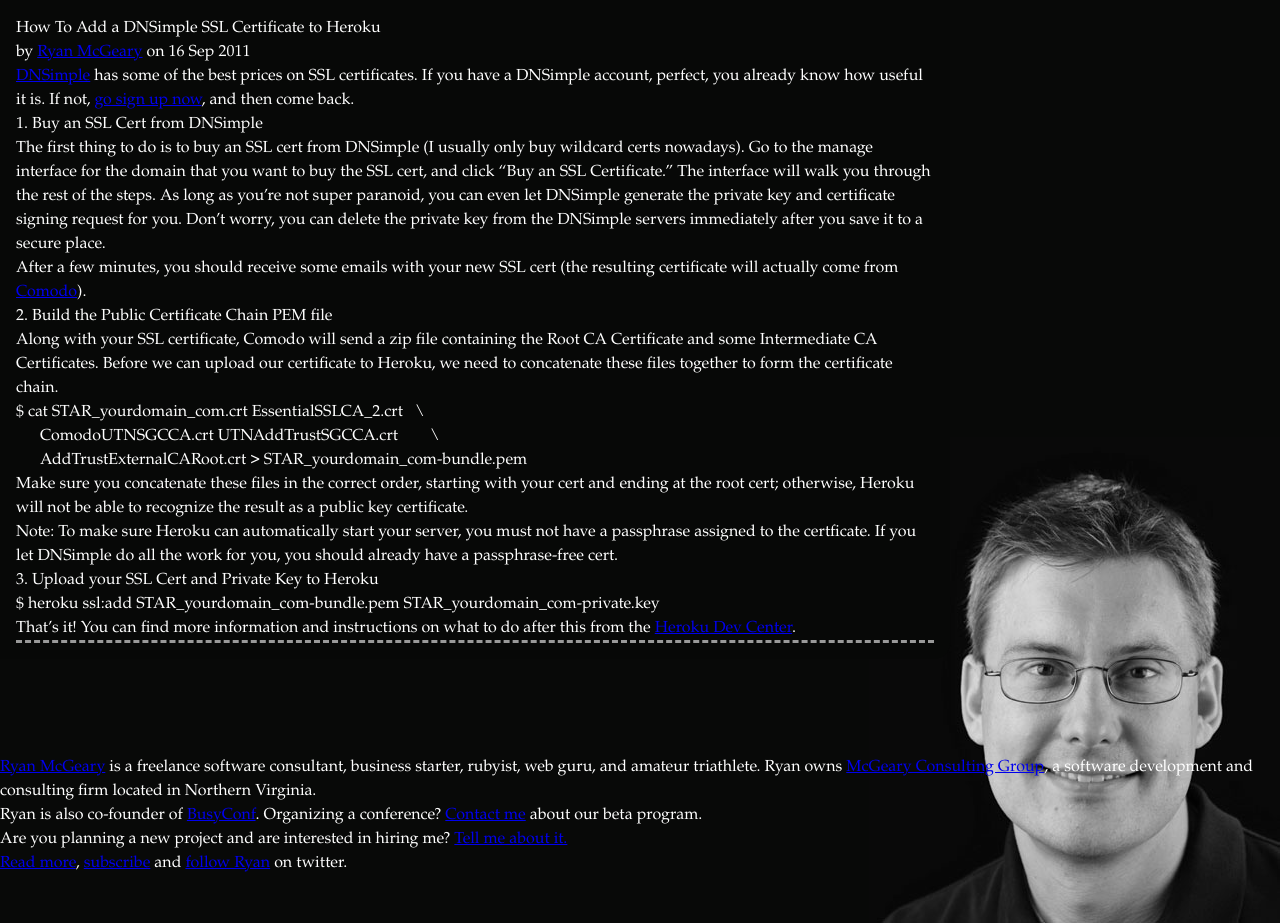
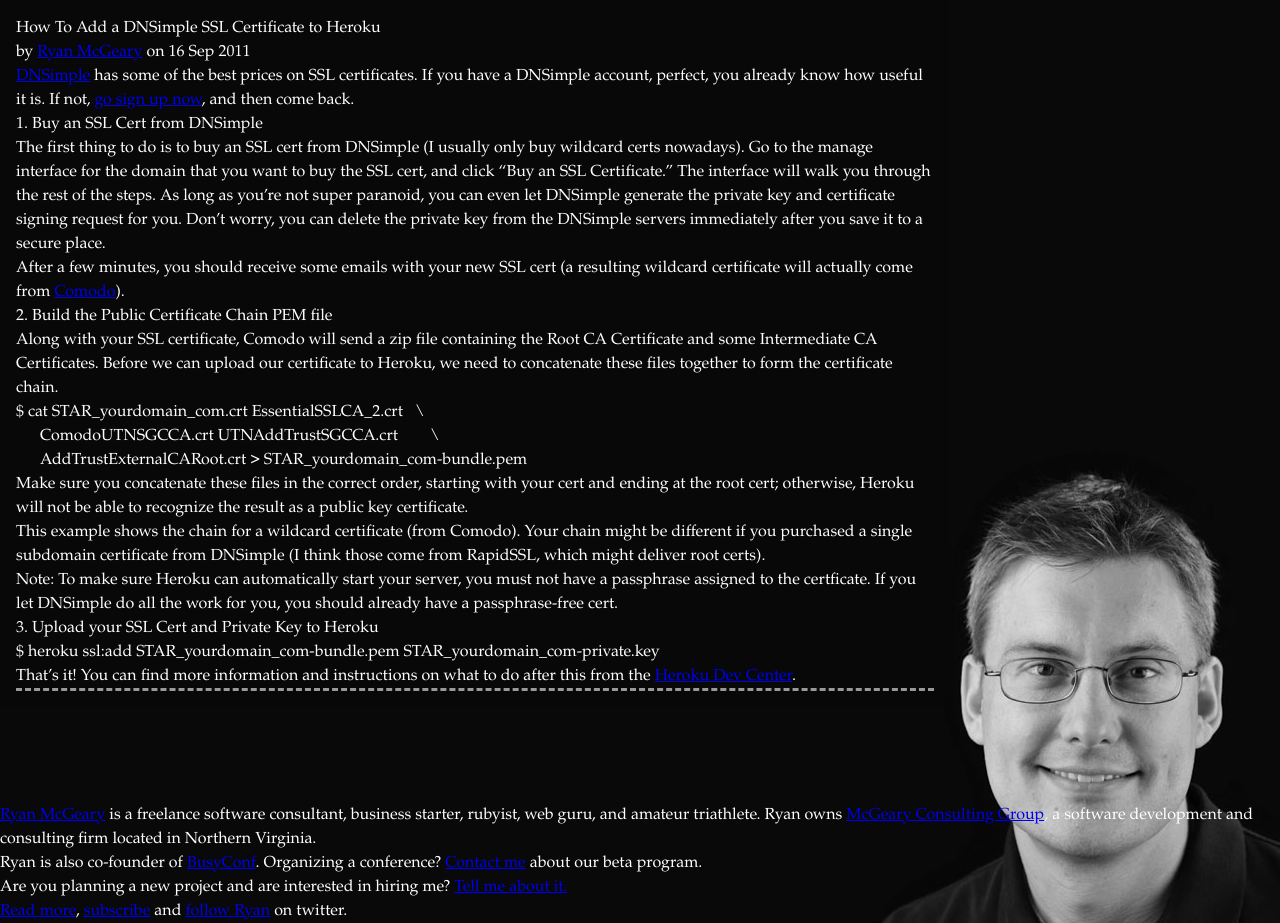
Before and after one commit to rmm5t/ryan.mcgeary.org, a Jekyll site: the page built from _posts/2011-09-16-how-to-add-a-dnsimple-ssl-certificate-to-heroku.md, in a window 1280 px wide and 923 px high. Built offline with Jekyll 4.4.1, drawn with Linux system fonts in a browser that asks for light colours; nearby versions of some CDN libraries; comment, search, counter and statistics services are not loaded.

Commit message:
Added some details about wildcard cert delivery

```diff
--- a/_posts/2011-09-16-how-to-add-a-dnsimple-ssl-certificate-to-heroku.md
+++ b/_posts/2011-09-16-how-to-add-a-dnsimple-ssl-certificate-to-heroku.md
@@ -17,8 +17,9 @@
 signing request for you. Don't worry, you can delete the private key from the
 DNSimple servers immediately after you save it to a secure place.
 
-After a few minutes, you should receive some emails with your new SSL cert (the
-resulting certificate will actually come from [Comodo](http://www.comodo.com/)).
+After a few minutes, you should receive some emails with your new SSL cert (a
+resulting wildcard certificate will actually come from
+[Comodo](http://www.comodo.com/)).
 
 ## 2. Build the Public Certificate Chain PEM file
 
@@ -35,6 +36,10 @@
 cert and ending at the root cert; otherwise, Heroku will not be able to
 recognize the result as a public key certificate.
 
+This example shows the chain for a wildcard certificate (from Comodo). Your
+chain might be different if you purchased a single subdomain certificate from
+DNSimple (I think those come from RapidSSL, which might deliver root certs).
+
 _Note: To make sure Heroku can automatically start your server, you must not
 have a passphrase assigned to the certficate.  If you let DNSimple do all the
 work for you, you should already have a passphrase-free cert._
```
